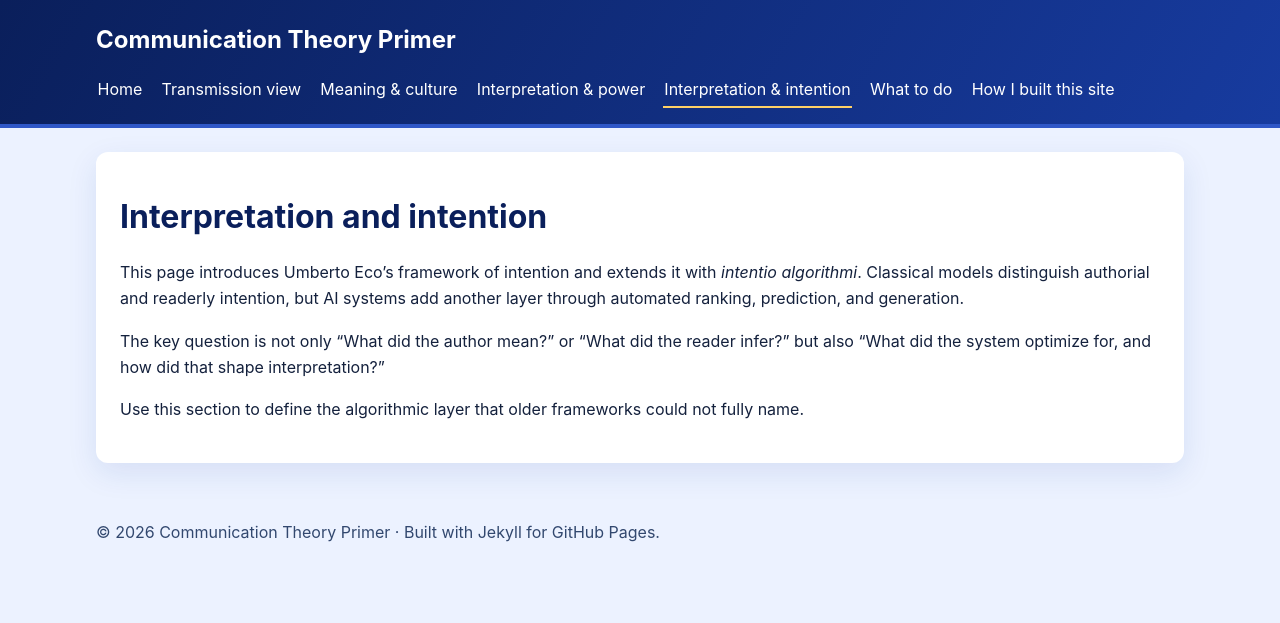
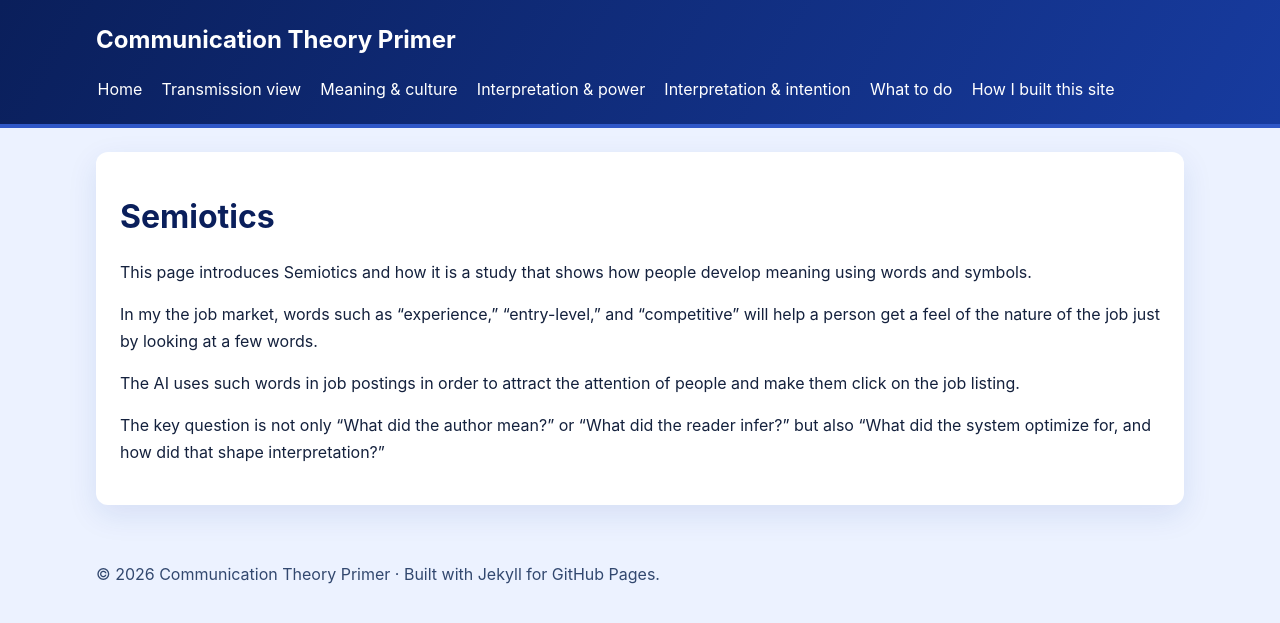
Before and after one commit to bryngrant/comm-primer, a Jekyll site: the page built from interpretation-and-intention.md, in a window 1280 px wide. Shown: the top 623 px of the page. Built offline with Jekyll 4.4.1, drawn with Linux system fonts in a browser that asks for light colours.

Commit message:
semotics change

```diff
--- a/interpretation-and-intention.md
+++ b/interpretation-and-intention.md
@@ -1,13 +1,15 @@
 ---
 layout: default
-title: Interpretation and intention
-permalink: /interpretation-and-intention/
+title: Semiotics
+permalink: /Semiotics/
 ---
 
-# Interpretation and intention
+# Semiotics
 
-This page introduces Umberto Eco’s framework of intention and extends it with *intentio algorithmi*. Classical models distinguish authorial and readerly intention, but AI systems add another layer through automated ranking, prediction, and generation.
+This page introduces Semiotics and how it is a study that shows how people develop meaning using words and symbols.
+
+In my the job market, words such as “experience,” “entry-level,” and “competitive” will help a person get a feel of the nature of the job just by looking at a few words.
+
+The AI uses such words in job postings in order to attract the attention of people and make them click on the job listing.
 
 The key question is not only “What did the author mean?” or “What did the reader infer?” but also “What did the system optimize for, and how did that shape interpretation?”
-
-Use this section to define the algorithmic layer that older frameworks could not fully name.
```
